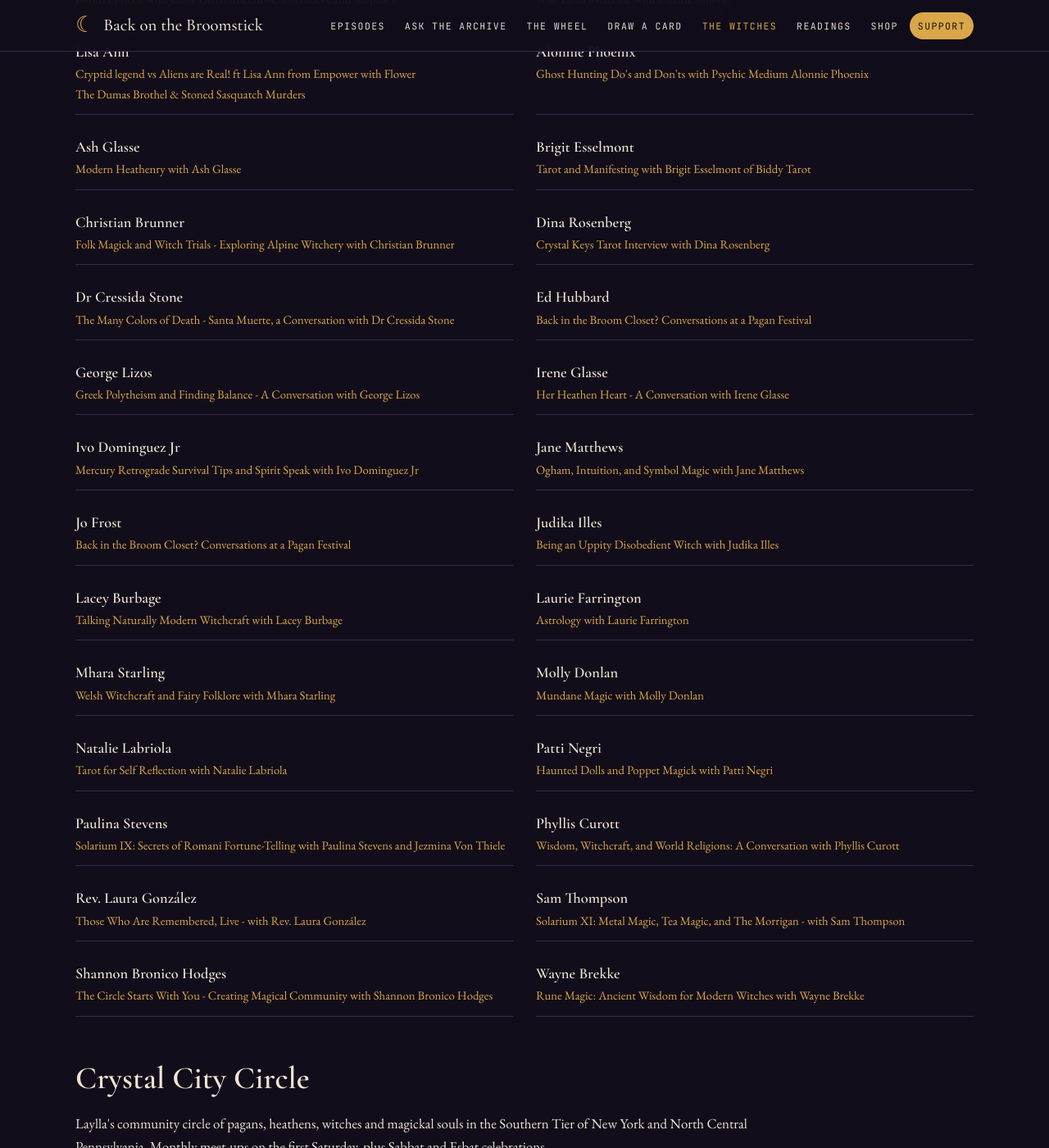
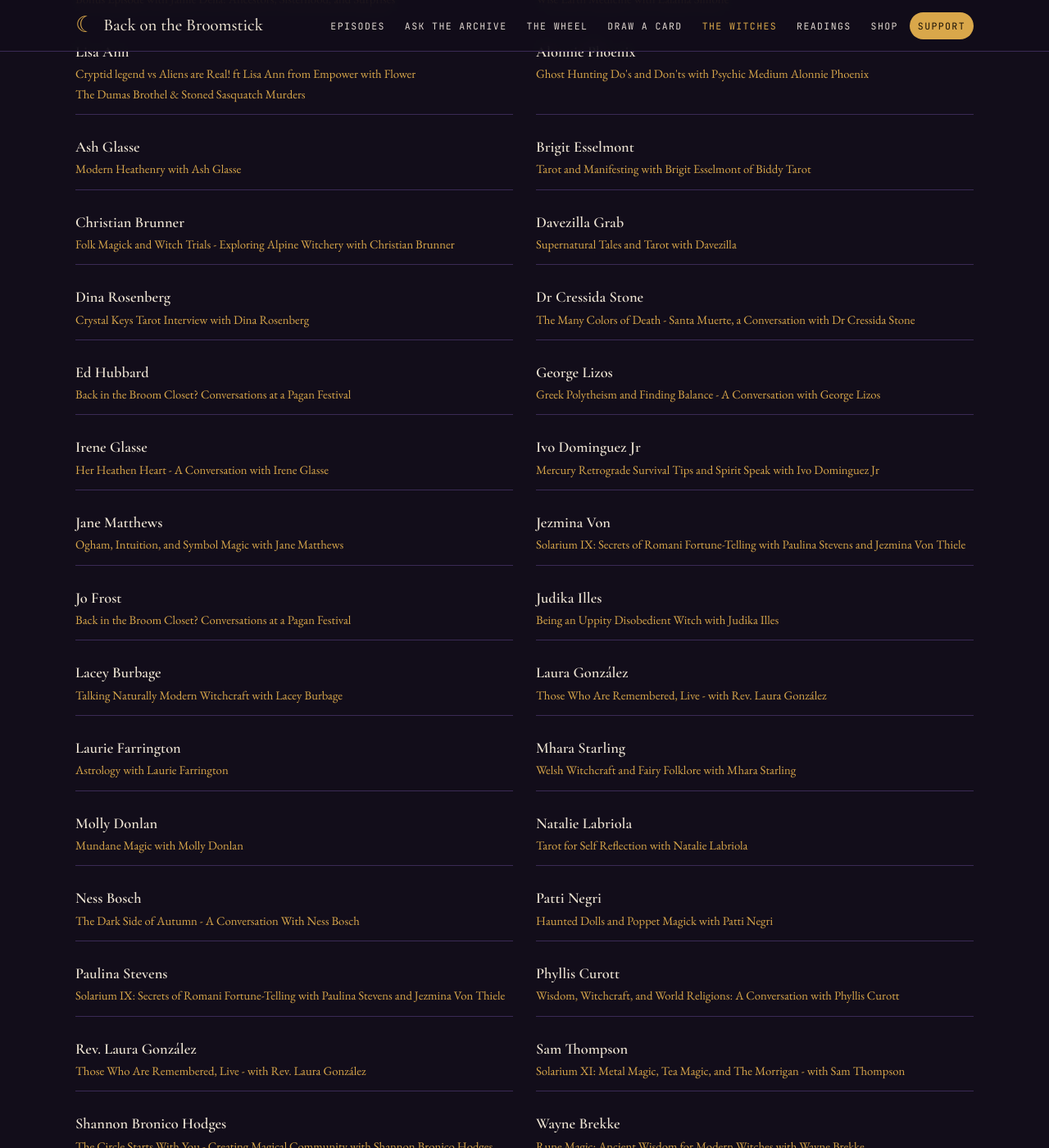
Before and after one commit to charles-forsyth/backonthebroomstick, a Jekyll site: the page built from witches.html, in a window 1280 px wide and 1400 px high, scrolled down 1716 px. Shown: the whole window at 82% size. Built offline with Jekyll 4.4.1, drawn with Linux system fonts in a browser that asks for light colours.

Commit message:
Refresh episode data
Published automatically by botb-mcp after the weekly refresh

```diff
--- a/_data/guests.json
+++ b/_data/guests.json
@@ -59,6 +59,12 @@
   ]
  },
  {
+  "name": "Davezilla Grab",
+  "episodes": [
+   "75-supernatural-tales-and-tarot-with-davezilla"
+  ]
+ },
+ {
   "name": "Dina Rosenberg",
   "episodes": [
    "173-crystal-keys-tarot-interview-with-dina-rosenberg"
@@ -101,6 +107,12 @@
   ]
  },
  {
+  "name": "Jezmina Von",
+  "episodes": [
+   "solarium-ix-secrets-of-romani-fortune-telling-with-paulina-stevens-and"
+  ]
+ },
+ {
   "name": "Jo Frost",
   "episodes": [
    "23-back-in-the-broom-closet-conversations-at-a-pagan-festival"
@@ -116,6 +128,12 @@
   "name": "Lacey Burbage",
   "episodes": [
    "108-talking-naturally-modern-witchcraft-with-lacey-burbage"
+  ]
+ },
+ {
+  "name": "Laura González",
+  "episodes": [
+   "83-those-who-are-remembered-live-with-rev-laura-gonzalez"
   ]
  },
  {
@@ -140,6 +158,12 @@
   "name": "Natalie Labriola",
   "episodes": [
    "115-tarot-for-self-reflection-with-natalie-labriola"
+  ]
+ },
+ {
+  "name": "Ness Bosch",
+  "episodes": [
+   "131-the-dark-side-of-autumn-a-conversation-with-ness-bosch"
   ]
  },
  {
--- a/_data/stats.json
+++ b/_data/stats.json
@@ -3,7 +3,7 @@
  "botbs": 212,
  "swh": 86,
  "hours": 234,
- "words": 2560330,
- "guests": 30,
+ "words": 2594631,
+ "guests": 34,
  "latest": "2026-10-02"
 }
```
Also changed, not shown: _data/episodes.json.
